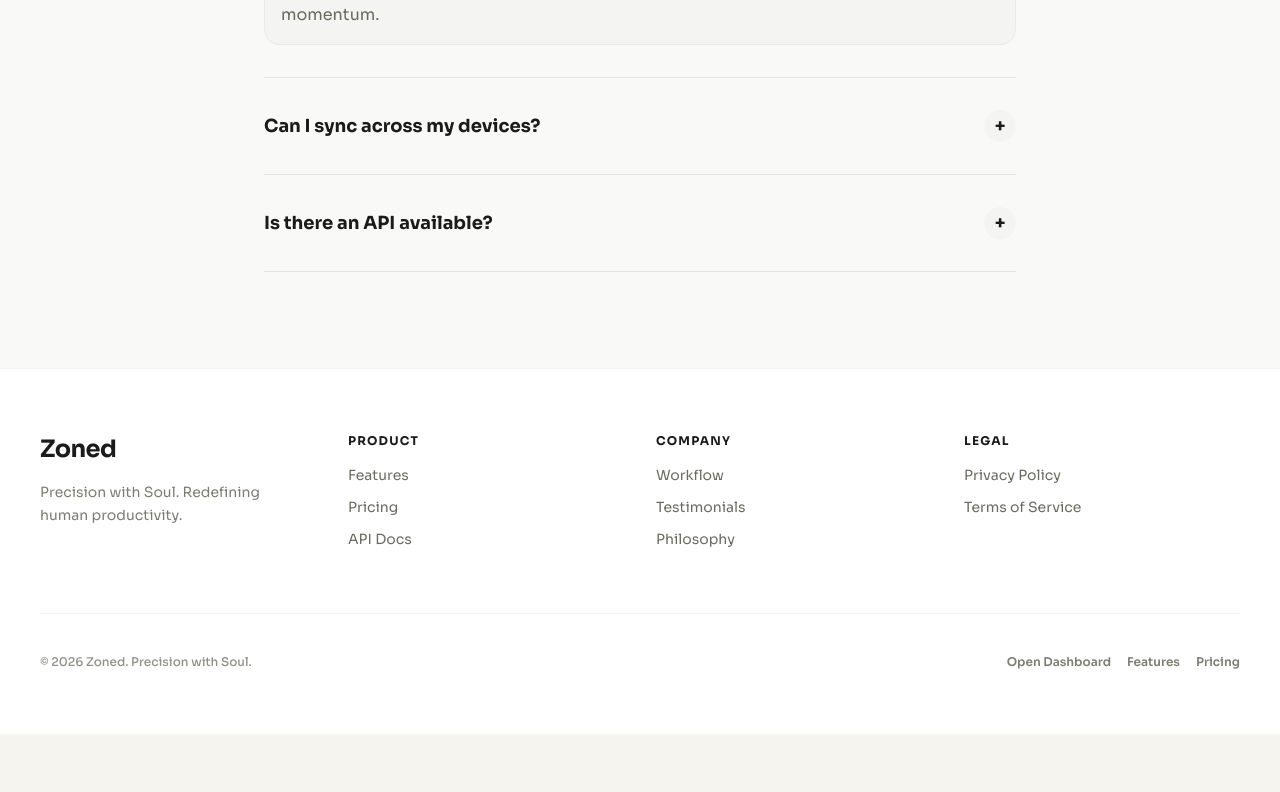
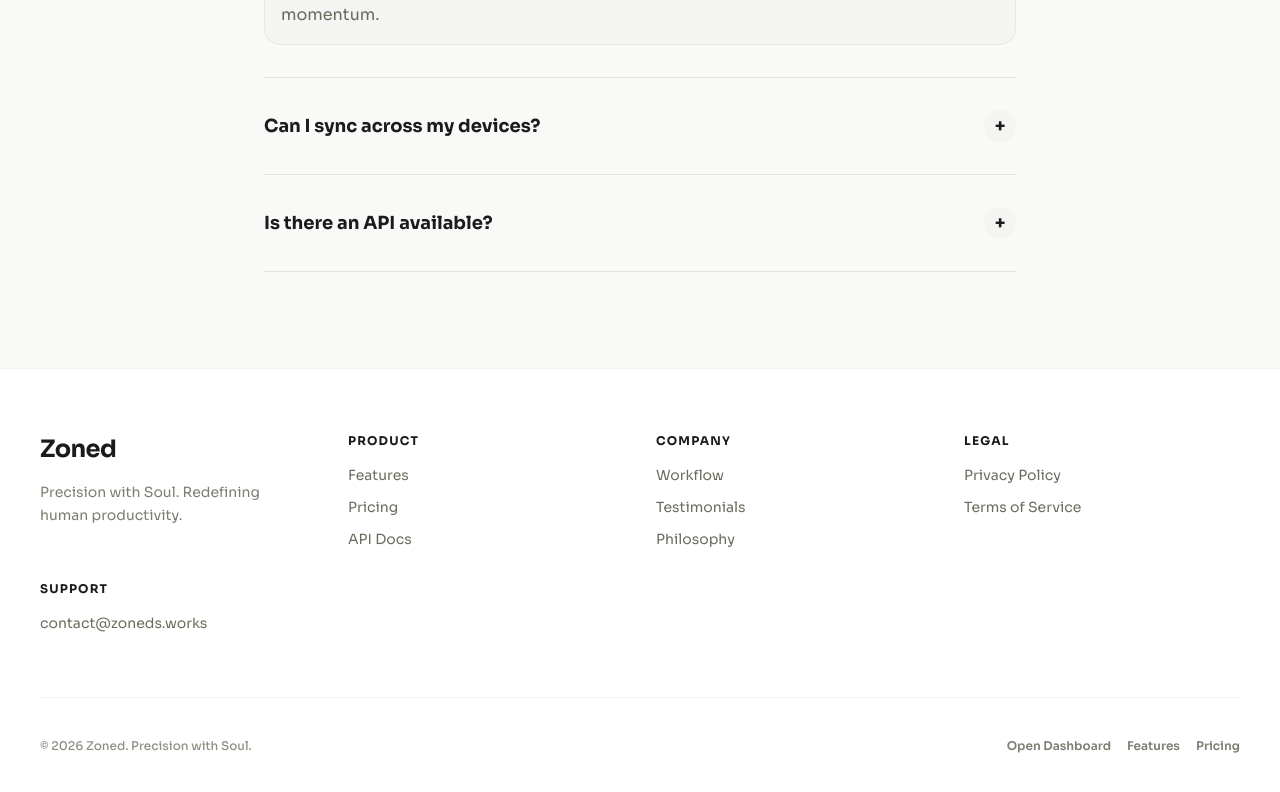
Before and after one commit to Saumya-Choudhuri/CLOCK, a Next.js app in the folder my-clock/: page /landing in a window 1280 px wide. Shown: the part 3932-4724 px from the top of the page. Before the commit the page ends 4666 px from the top, so only its background shows below. Built offline with nearby package versions, Linux system fonts and the light colour scheme; no server answers.

Commit message:
Add support contact email

```diff
--- a/my-clock/app/landing-new/page.tsx
+++ b/my-clock/app/landing-new/page.tsx
@@ -565,6 +565,12 @@ export default function LandingPage() {
                 <li><a href="#faq" className="hover:text-zon-primary transition-colors duration-200">Terms of Service</a></li>
               </ul>
             </div>
+            <div>
+              <h5 className="text-xs font-bold text-zon-dark uppercase tracking-widest mb-4">Support</h5>
+              <ul className="space-y-3 text-xs sm:text-sm text-zon-on-variant/80">
+                <li><a href="mailto:contact@zoneds.works" className="hover:text-zon-primary transition-colors duration-200">contact@zoneds.works</a></li>
+              </ul>
+            </div>
           </div>
 
           <div className="flex flex-col sm:flex-row justify-between items-center gap-6 pt-10 border-t border-zon-dark/5">
--- a/my-clock/app/landing/page.tsx
+++ b/my-clock/app/landing/page.tsx
@@ -649,6 +649,12 @@ export default function LandingPage() {
                 <li><a href="#faq" className="hover:text-zon-primary transition-colors duration-200">Terms of Service</a></li>
               </ul>
             </div>
+            <div>
+              <h5 className="text-xs font-bold text-zon-dark uppercase tracking-widest mb-4">Support</h5>
+              <ul className="space-y-3 text-xs sm:text-sm text-zon-on-variant/80">
+                <li><a href="mailto:contact@zoneds.works" className="hover:text-zon-primary transition-colors duration-200">contact@zoneds.works</a></li>
+              </ul>
+            </div>
           </div>
 
           <div className="flex flex-col sm:flex-row justify-between items-center gap-6 pt-10 border-t border-zon-dark/5">
```
